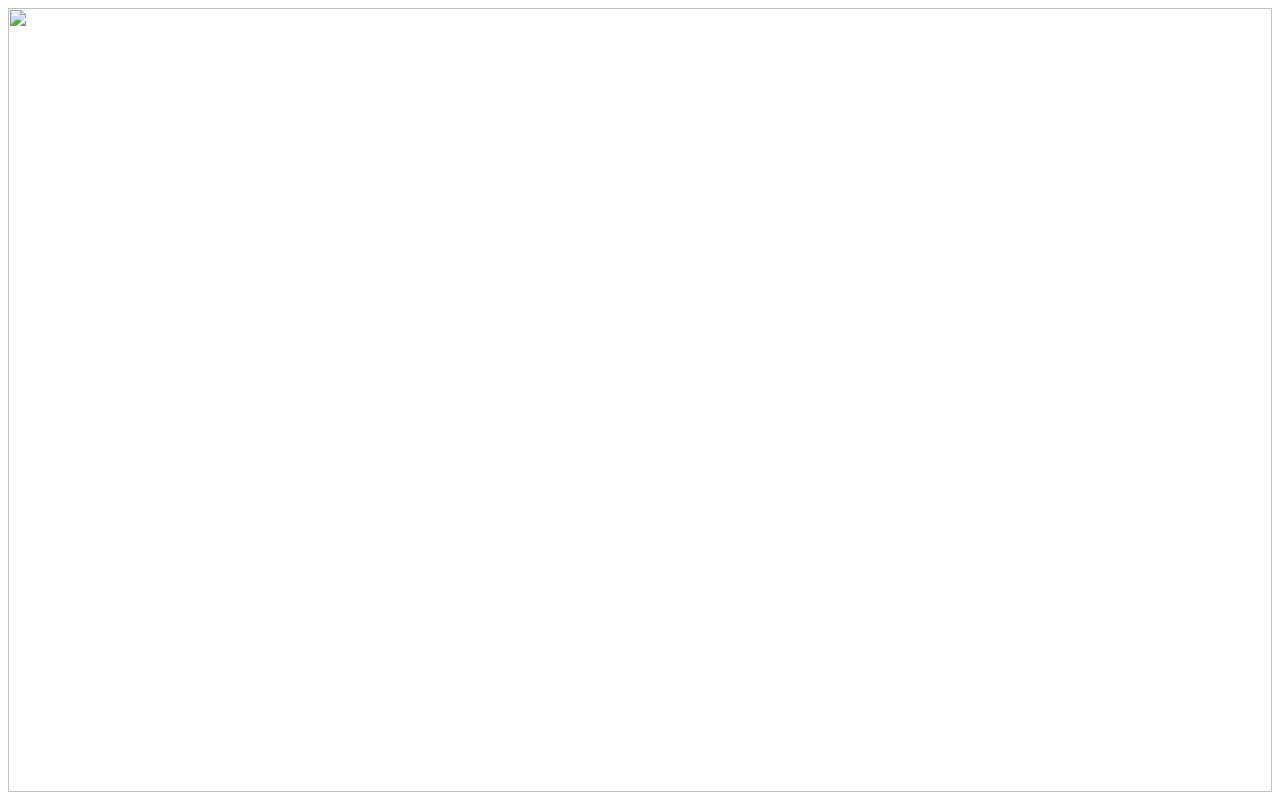
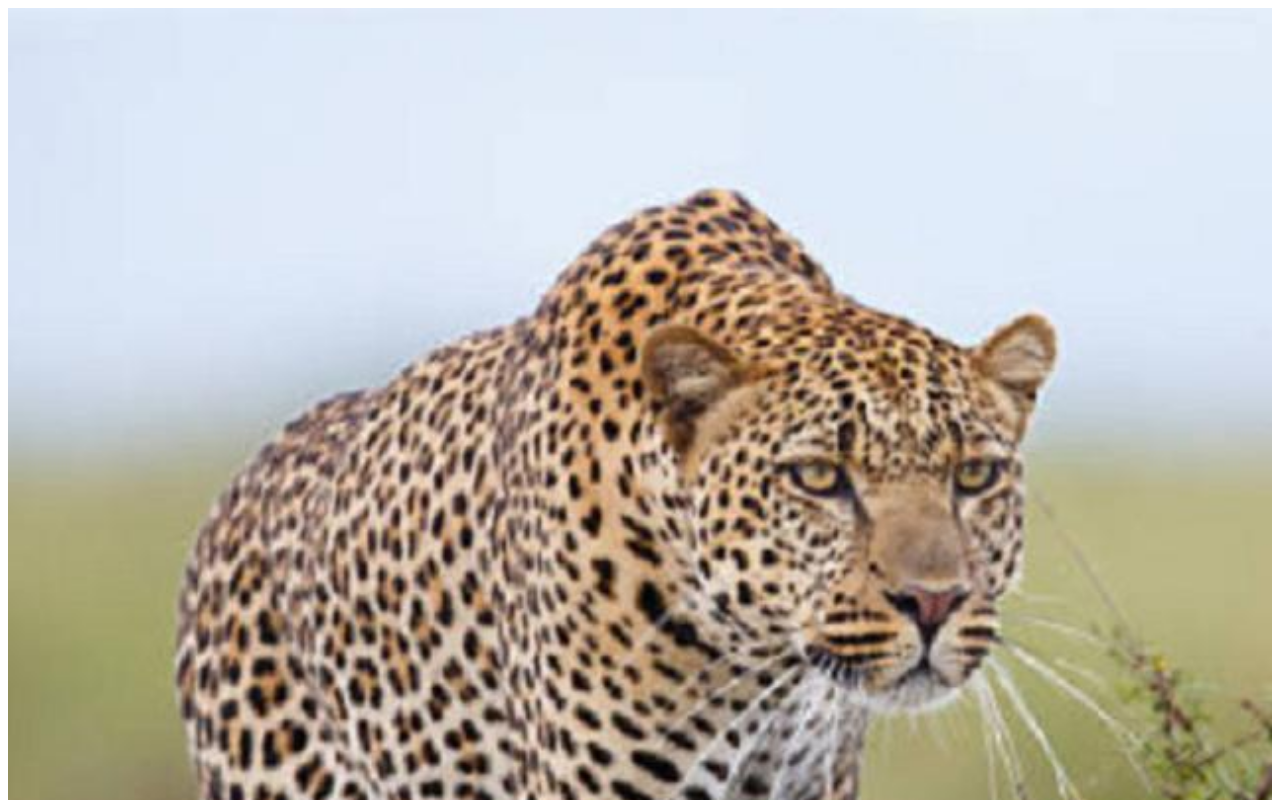
Before and after one commit to sintia11/Dpw, a plain HTML site: page 3/index.html in a window 1280 px wide. Shown: the top 800 px of the page. Drawn offline with Linux system fonts and the light colour scheme.

Commit message:
Update index.html

```diff
--- a/3/index.html
+++ b/3/index.html
@@ -1 +1,2 @@
-<img src="" width="100%">
+<img src="081500900_1524464166-swegzrfsdbgv.jpg
+" width="100%">
```
